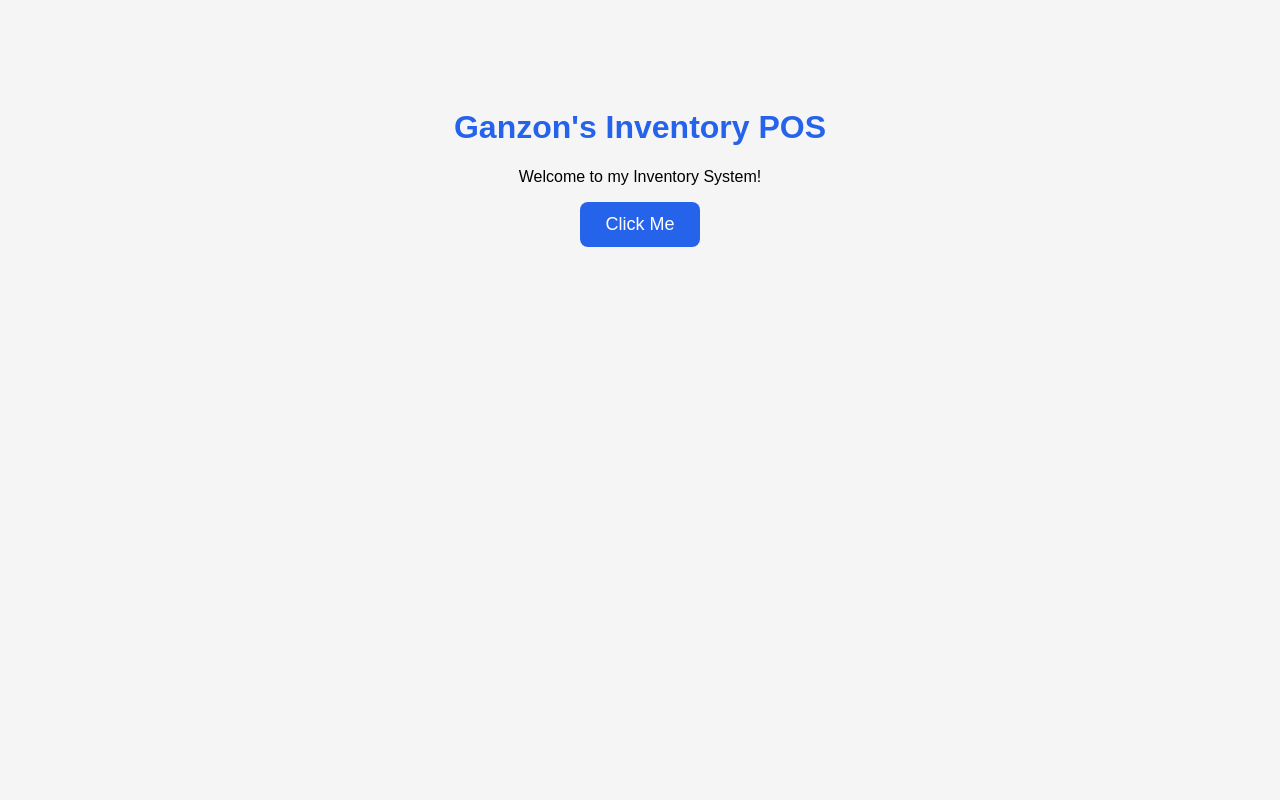
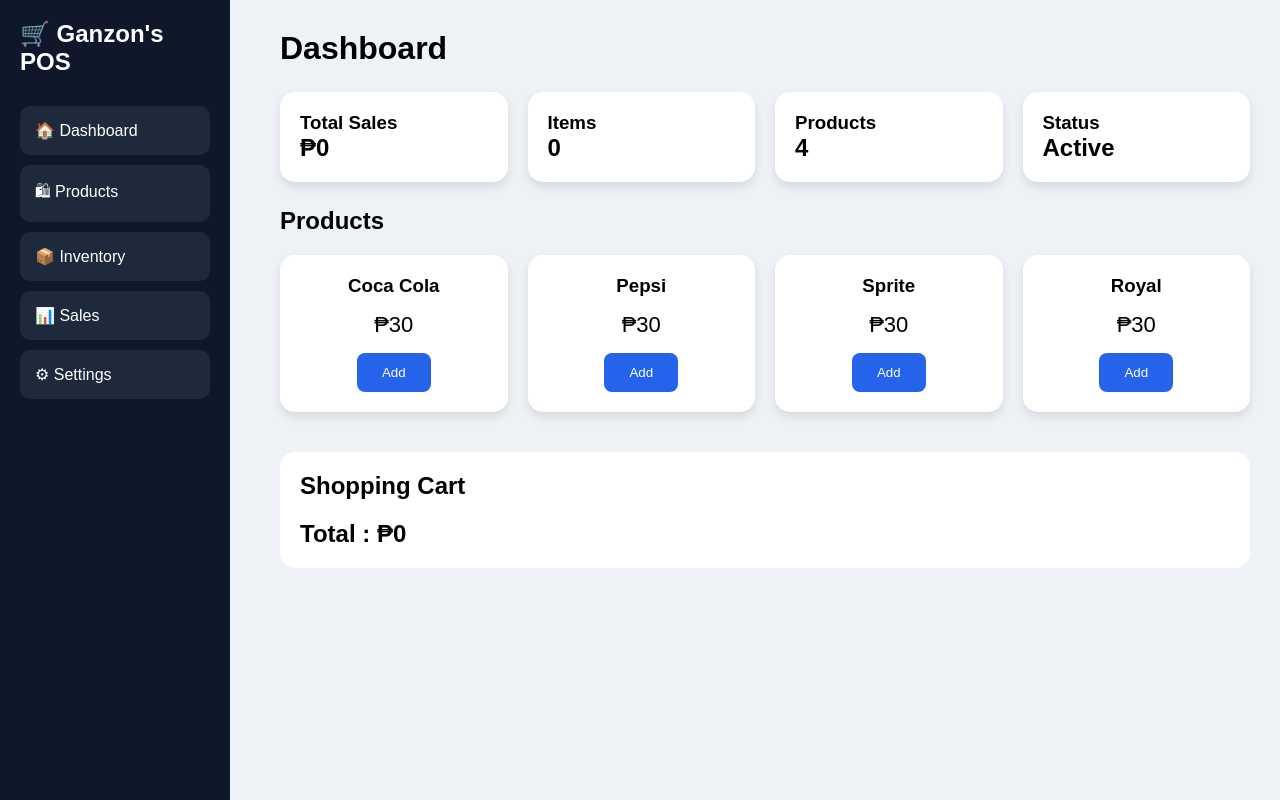
Before and after one commit to amateurreyganz/final-inventory, a plain HTML site: page index.html in a window 1280 px wide. Drawn offline with Linux system fonts and the light colour scheme.

Commit message:
initial commit

```diff
--- a/css/style.css
+++ b/css/style.css
@@ -1,12 +1,78 @@
-body{
-    background:#f5f5f5;
+*{
+    margin:0;
+    padding:0;
+    box-sizing:border-box;
     font-family:Arial, Helvetica, sans-serif;
-    text-align:center;
-    padding-top:80px;
 }
 
-h1{
-    color:#2563eb;
+body{
+    background:#eef2f7;
+}
+
+.sidebar{
+    width:230px;
+    height:100vh;
+    position:fixed;
+    background:#0f172a;
+    color:white;
+    padding:20px;
+}
+
+.sidebar h2{
+    margin-bottom:30px;
+}
+
+.sidebar ul{
+    list-style:none;
+}
+
+.sidebar li{
+    padding:15px;
+    margin-bottom:10px;
+    background:#1e293b;
+    border-radius:10px;
+}
+
+.main{
+    margin-left:250px;
+    padding:30px;
+}
+
+.cards{
+    display:grid;
+    grid-template-columns:repeat(4,1fr);
+    gap:20px;
+    margin:25px 0;
+}
+
+.card{
+    background:white;
+    padding:20px;
+    border-radius:15px;
+    box-shadow:0 5px 10px rgba(0,0,0,.1);
+}
+
+.title{
+    margin-bottom:20px;
+}
+
+.products{
+    display:grid;
+    grid-template-columns:repeat(4,1fr);
+    gap:20px;
+}
+
+.product{
+    background:white;
+    padding:20px;
+    border-radius:15px;
+    text-align:center;
+    box-shadow:0 5px 10px rgba(0,0,0,.1);
+}
+
+.product p{
+    margin:15px;
+    font-size:22px;
 }
 
 button{
@@ -16,9 +82,23 @@ button{
     padding:12px 25px;
     border-radius:8px;
     cursor:pointer;
-    font-size:18px;
 }
 
 button:hover{
     background:#1d4ed8;
 }
+
+.cart{
+    background:white;
+    margin-top:40px;
+    padding:20px;
+    border-radius:15px;
+}
+
+.cart ul{
+    margin:20px;
+}
+
+.cart li{
+    margin-bottom:10px;
+}
--- a/index.html
+++ b/index.html
@@ -3,19 +3,95 @@
 <head>
     <meta charset="UTF-8">
     <meta name="viewport" content="width=device-width, initial-scale=1.0">
-    <title>Ganzon's Inventory POS</title>
-
+    <title>Ganzon's POS System</title>
     <link rel="stylesheet" href="css/style.css">
 </head>
+
 <body>
 
-    <h1>Ganzon's Inventory POS</h1>
+<div class="sidebar">
+    <h2>🛒 Ganzon's POS</h2>
 
-    <p>Welcome to my Inventory System!</p>
+    <ul>
+        <li>🏠 Dashboard</li>
+        <li>🛍 Products</li>
+        <li>📦 Inventory</li>
+        <li>📊 Sales</li>
+        <li>⚙ Settings</li>
+    </ul>
+</div>
 
-    <button id="btn">Click Me</button>
+<div class="main">
 
-    <script src="js/script.js"></script>
+    <h1>Dashboard</h1>
+
+    <div class="cards">
+
+        <div class="card">
+            <h3>Total Sales</h3>
+            <h2>₱<span id="sales">0</span></h2>
+        </div>
+
+        <div class="card">
+            <h3>Items</h3>
+            <h2 id="items">0</h2>
+        </div>
+
+        <div class="card">
+            <h3>Products</h3>
+            <h2>4</h2>
+        </div>
+
+        <div class="card">
+            <h3>Status</h3>
+            <h2>Active</h2>
+        </div>
+
+    </div>
+
+    <h2 class="title">Products</h2>
+
+    <div class="products">
+
+        <div class="product">
+            <h3>Coca Cola</h3>
+            <p>₱30</p>
+            <button onclick="addProduct('Coca Cola',30)">Add</button>
+        </div>
+
+        <div class="product">
+            <h3>Pepsi</h3>
+            <p>₱30</p>
+            <button onclick="addProduct('Pepsi',30)">Add</button>
+        </div>
+
+        <div class="product">
+            <h3>Sprite</h3>
+            <p>₱30</p>
+            <button onclick="addProduct('Sprite',30)">Add</button>
+        </div>
+
+        <div class="product">
+            <h3>Royal</h3>
+            <p>₱30</p>
+            <button onclick="addProduct('Royal',30)">Add</button>
+        </div>
+
+    </div>
+
+    <div class="cart">
+
+        <h2>Shopping Cart</h2>
+
+        <ul id="cart"></ul>
+
+        <h2>Total : ₱<span id="total">0</span></h2>
+
+    </div>
+
+</div>
+
+<script src="js/script.js"></script>
 
 </body>
 </html>
--- a/js/script.js
+++ b/js/script.js
@@ -1,5 +1,20 @@
-const btn = document.getElementById("btn");
+ let total = 0;
+let items = 0;
 
-btn.addEventListener("click", () => {
-    alert("Welcome to Ganzon's Inventory POS!");
-});
+function addProduct(name, price){
+
+    const cart = document.getElementById("cart");
+
+    const li = document.createElement("li");
+
+    li.innerHTML = `${name} - ₱${price}`;
+
+    cart.appendChild(li);
+
+    total += price;
+    items++;
+
+    document.getElementById("total").innerHTML = total;
+    document.getElementById("sales").innerHTML = total;
+    document.getElementById("items").innerHTML = items;
+}
```
